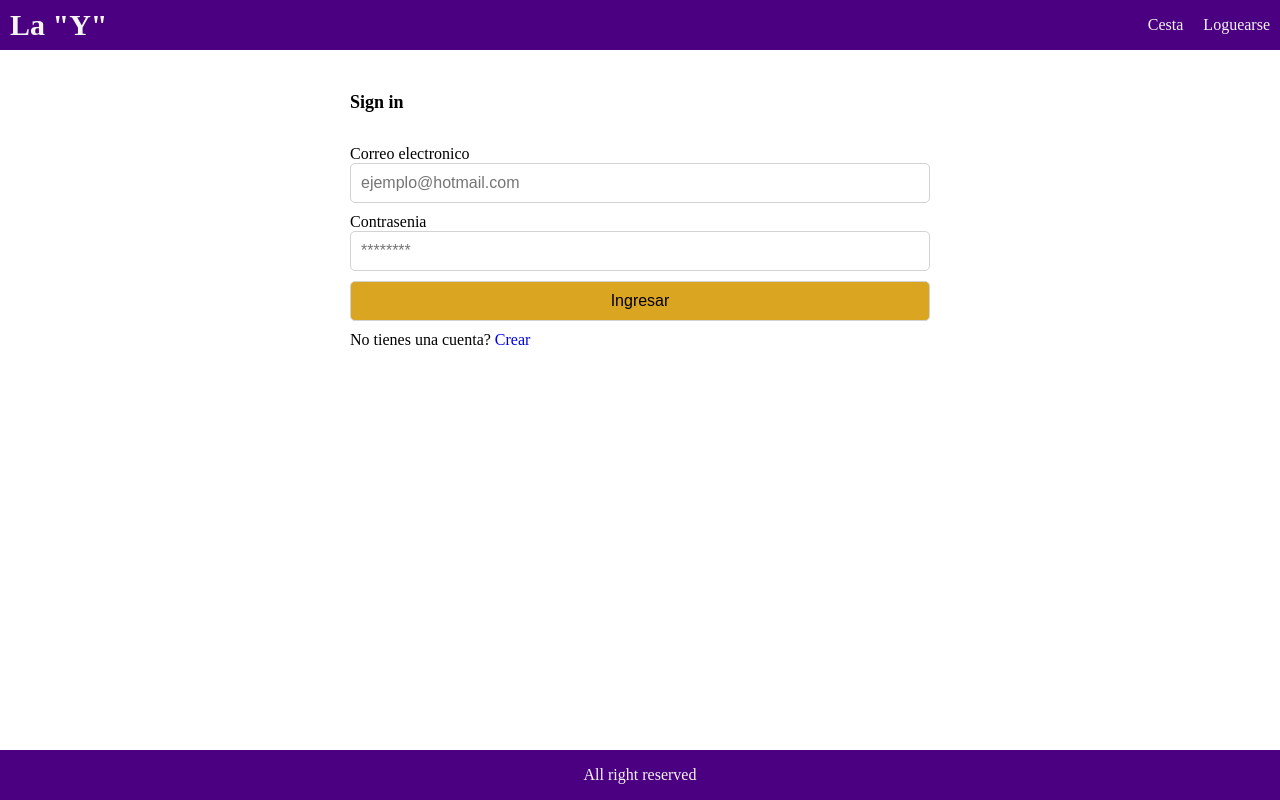
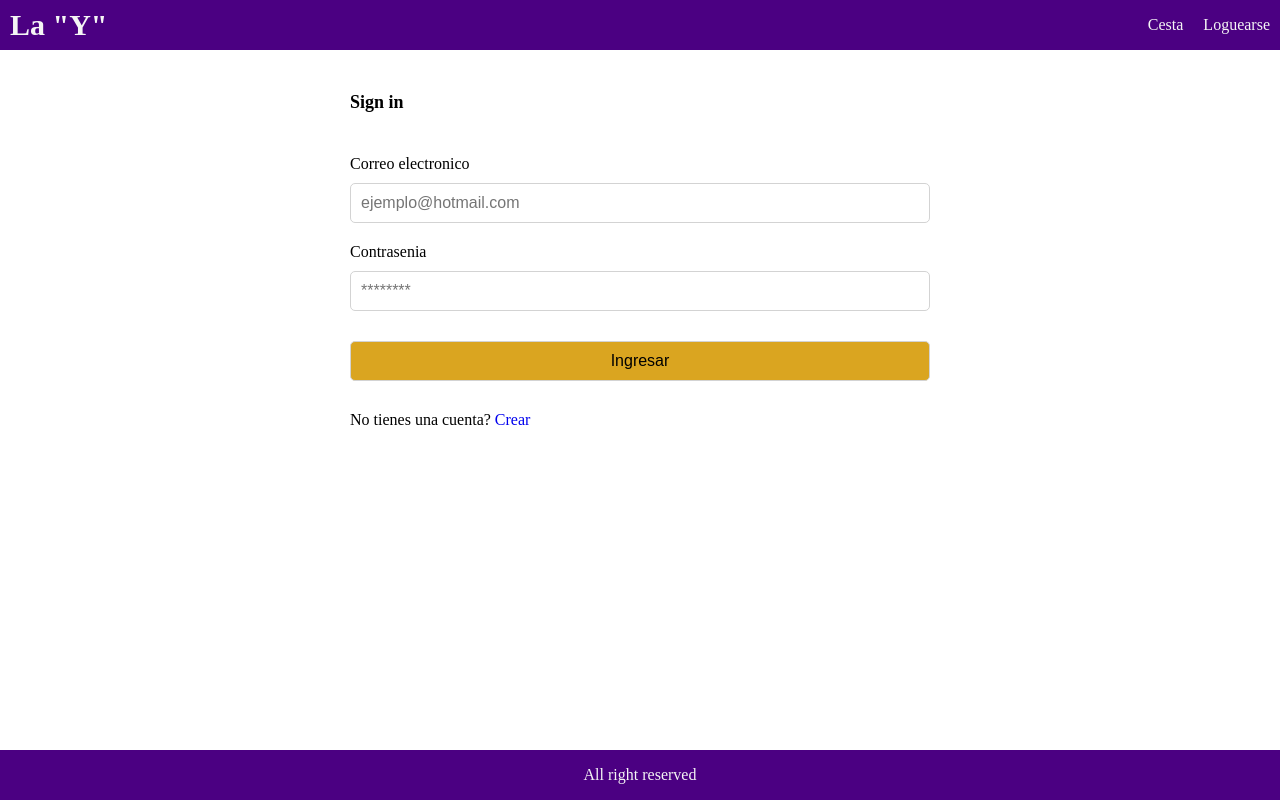
Before and after one commit to StevenDanny/laY-app, a React (Create React App) app in the folder frontend/: page /signin in a window 1280 px wide. Built offline with nearby package versions, Linux system fonts and the light colour scheme.

Commit message:
form label | mar*gin

```diff
--- a/frontend/src/index.css
+++ b/frontend/src/index.css
@@ -247,6 +247,6 @@ form > div {
 }
 
 .form label {
-  magin: 1rem 0;
+  margin: 1rem 0;
   display: block;
 }
```
